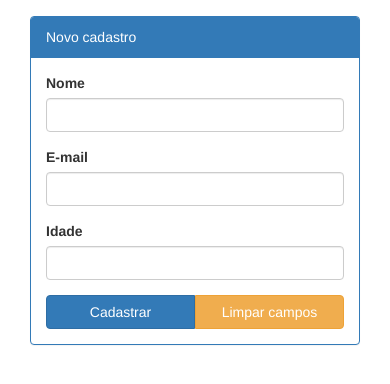
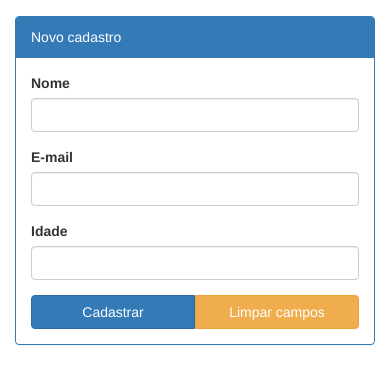
Before and after one commit to jourdanrodrigues-tests/test_1, a PHP site: page / in a window 390 px wide. Shown: the part 54-438 px from the top of the page. Run offline with PHP 8.4, Linux system fonts and the light colour scheme.

Commit message:
Responsividade

```diff
--- a/index.php
+++ b/index.php
@@ -9,7 +9,7 @@
             loadFiles("{'js':['libs/jQuery','libs/bootstrap','libs/sweetalert','var','content','js']}");
         ?>
     </head>
-    <body class="col-lg-12">
+    <body>
         <nav class="navbar navbar-default navbar-fixed-top">
             <div class="container">
                 <div class="navbar-header">
@@ -21,7 +21,7 @@
                     </button>
                     <a class="navbar-brand">Deway Project</a>
                 </div>
-                <div id="navbar" class="navbar-collapse collapse" aria-expanded="false" style="height: 1px;">
+                <div id="navbar" class="navbar-collapse collapse" aria-expanded="false" style="height:1px;">
                     <ul class="nav navbar-nav">
                         <li class="signup active"><a onclick="loadContent('signup')">Novo cadastro</a></li>
                         <li class="list"><a onclick="loadContent('list')">Visualizar cadastros</a></li>
@@ -29,6 +29,6 @@
                 </div>
             </div>
         </nav>
-        <div class="container col-lg-6 col-lg-offset-3"><div class='panel'></div></div>
+        <div class="container col-md-6 col-md-offset-3 col-xs-12"><div class='panel'></div></div>
     </body>
 </html>
```
